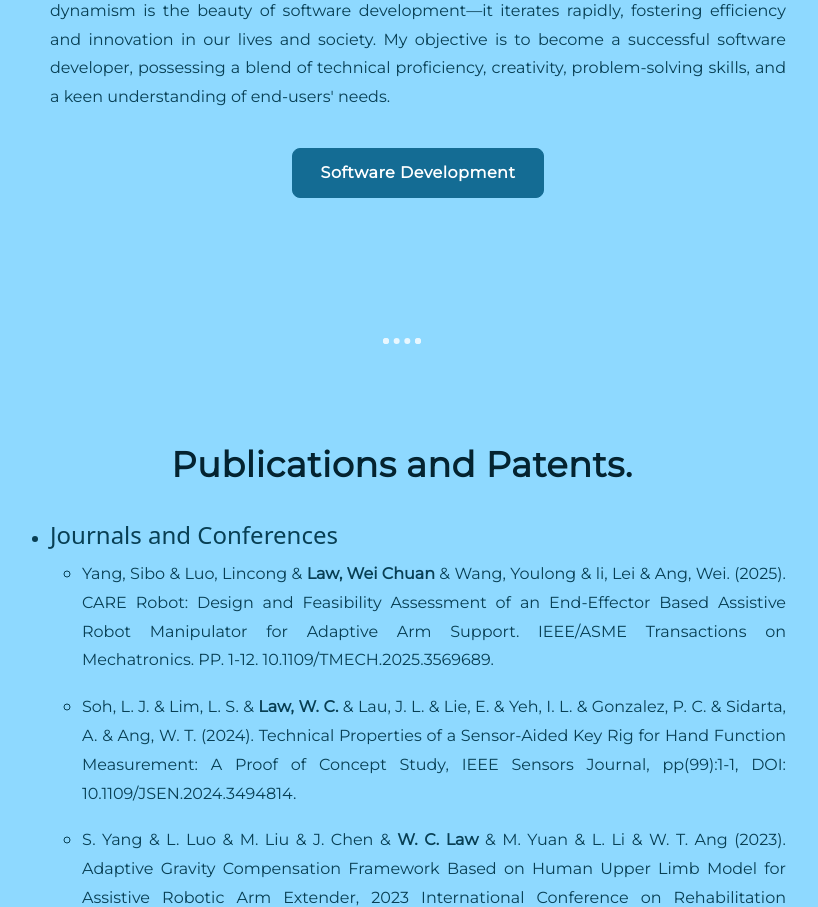
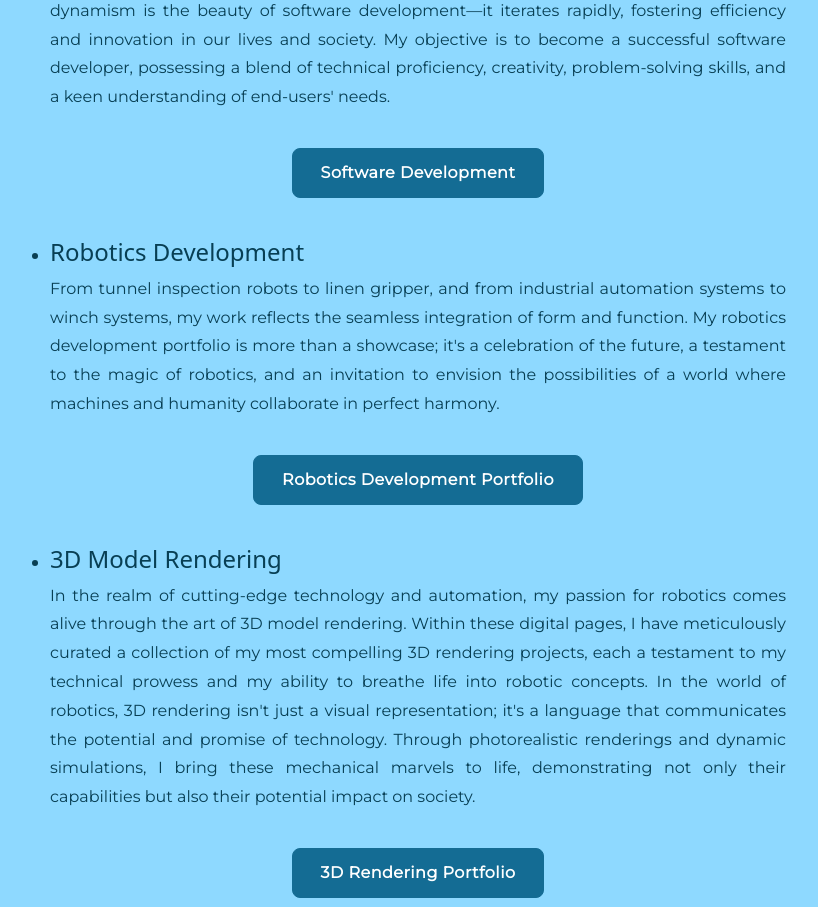
Before and after one commit to lawweichuan/PersonalWebsite, a Node server app: page / in a window 1280 px wide. Shown: the part 5593-6500 px from the top of the page, without its empty margins (238-1056 px from the left). Run offline with Node 20, Linux system fonts and the light colour scheme; some libraries are stand-ins or nearby versions.

Commit message:
Added hardware

```diff
--- a/views/main.ejs
+++ b/views/main.ejs
@@ -316,7 +316,7 @@
           <button type="button submit" name="list" value="" class="btn btn-outline-primary">Software Development</button>
         </form>
 
-        <!-- <div class="pastproj-container">
+        <div class="pastproj-container">
           <li class="pastproj-subtitle"><h4>Robotics Development</h4></li>
           <p> From tunnel inspection robots to linen gripper, and from industrial automation systems to winch systems,
               my work reflects the seamless integration of form and function.
@@ -327,9 +327,9 @@
         </div>
         <form class="item" action="/hwDesign" method="post">
           <button type="button submit" name="list" value="" class="btn btn-outline-primary">Robotics Development Portfolio</button>
-        </form> -->
+        </form>
 
-        <!-- <div class="pastproj-container">
+        <div class="pastproj-container">
             <li class="pastproj-subtitle"><h4>3D Model Rendering</h4></li>
           <p> In the realm of cutting-edge technology and automation, my passion for robotics comes alive through the art of 3D model rendering.
             Within these digital pages, I have meticulously curated a collection of my most compelling 3D rendering projects,
@@ -342,7 +342,7 @@
         </div>
         <form class="item" action="/hwRender" method="post">
           <button type="button submit" name="list" value="" class="btn btn-outline-primary">3D Rendering Portfolio</button>
-        </form> -->
+        </form>
       </ul>
     </div>
 
```
